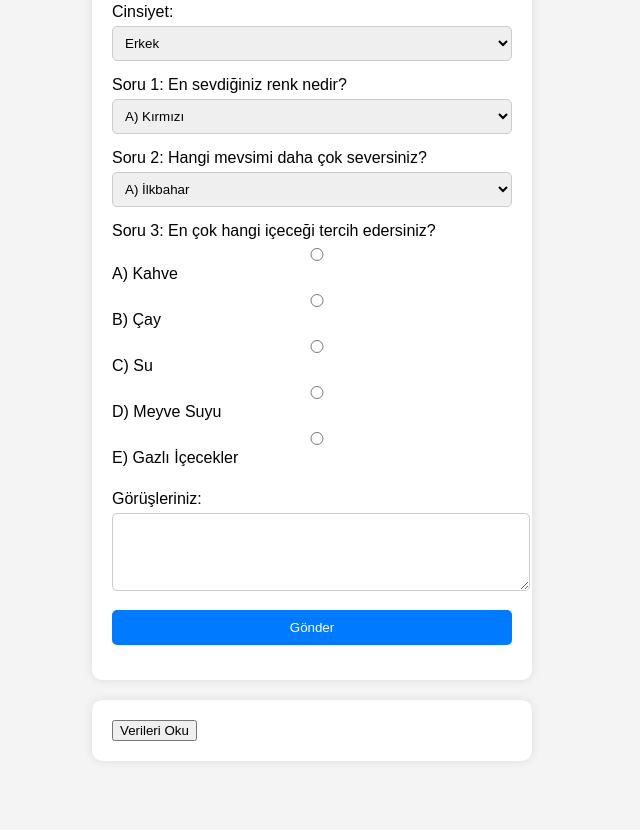
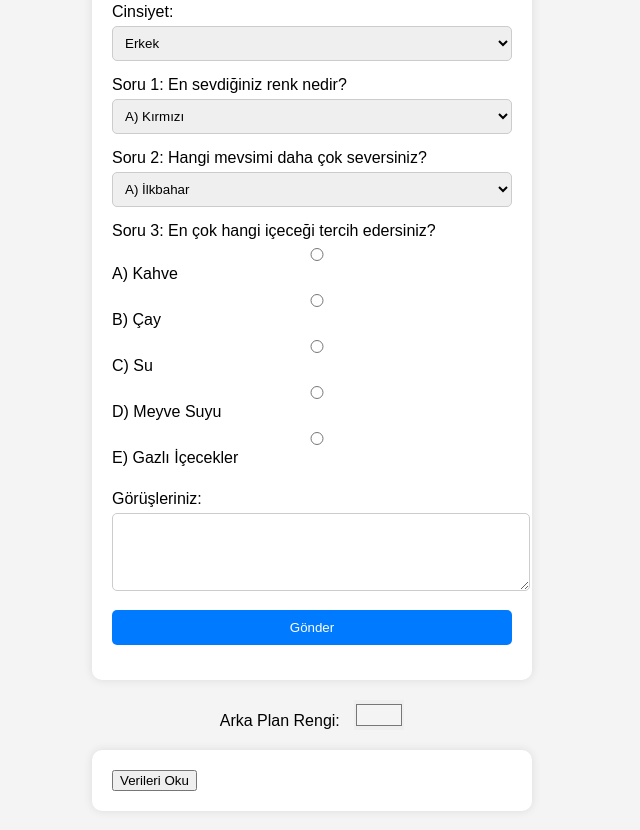
Before and after one commit to furkan-ylcn/uniformsDB, a plain HTML site: page index.html in a window 1280 px wide. Shown: the part 308-1138 px from the top of the page, without its empty margins (328-968 px from the left). Before the commit the page ends 1089 px from the top, so only its background shows below. Drawn offline with Linux system fonts and the light colour scheme.

Commit message:
renk secici

```diff
--- a/index.html
+++ b/index.html
@@ -90,6 +90,20 @@
         .survey-item .deleteDataBtn:hover {
             background-color: #c82333;
         }
+        .color-picker-container {
+            margin-bottom: 20px;
+            text-align: center;
+        }
+        .color-picker-container label {
+            margin-right: 10px;
+        }
+        .color-picker-container input[type="color"] {
+            border: none;
+            width: 50px;
+            height: 30px;
+            padding: 0;
+            cursor: pointer;
+        }
     </style>
 </head>
 <body>
@@ -155,6 +169,11 @@
                 <button type="submit">Gönder</button>
             </div>
         </form>
+    </div>
+
+    <div class="color-picker-container">
+        <label for="bgColor">Arka Plan Rengi:</label>
+        <input type="color" id="bgColor" name="bgColor" value="#f4f4f4">
     </div>
 
     <div class="container">
@@ -298,6 +317,12 @@
                 }
             });
         });
+
+        // Arka plan rengini ayarlama
+        const bgColorPicker = document.getElementById('bgColor');
+        bgColorPicker.addEventListener('input', function() {
+            document.body.style.backgroundColor = bgColorPicker.value;
+        });
     </script>
 
 </body>
```
Lines whose indentation alone changed are shown as unchanged.
